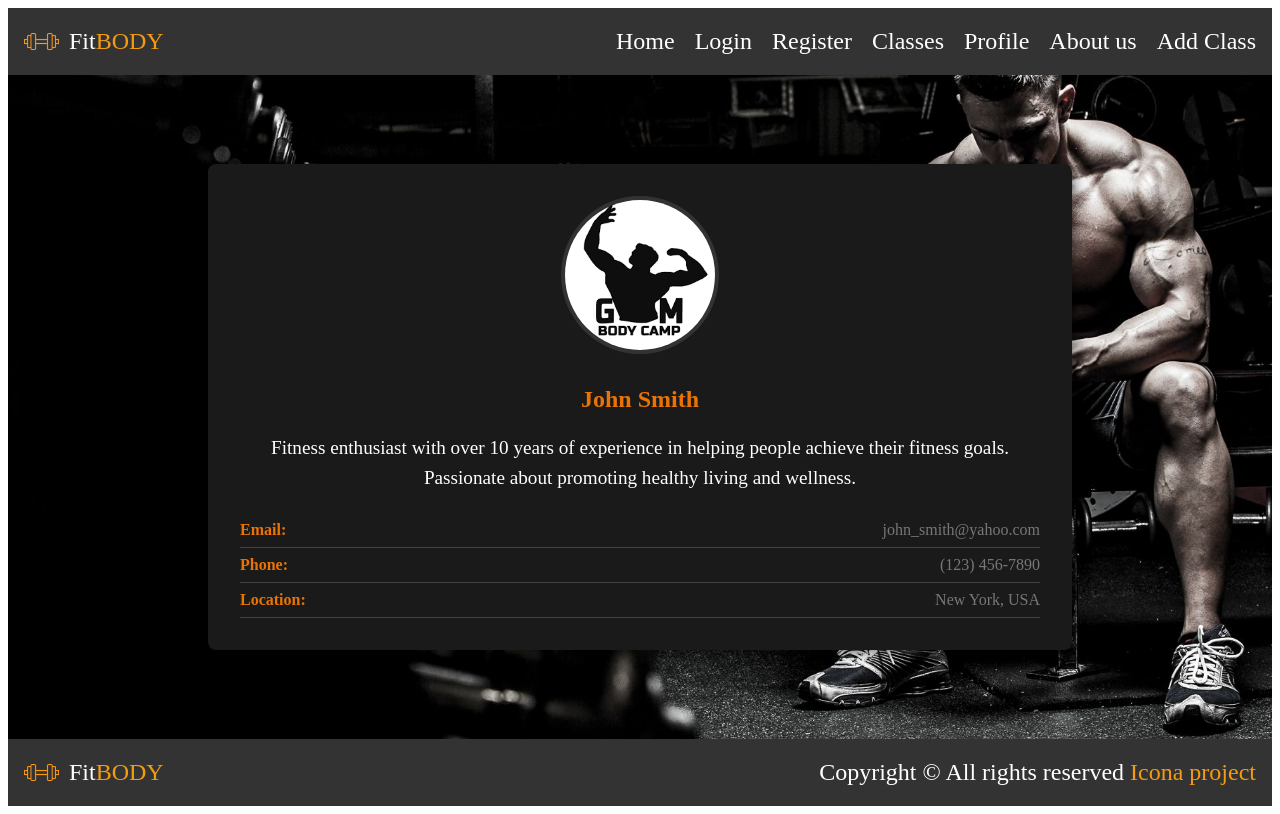
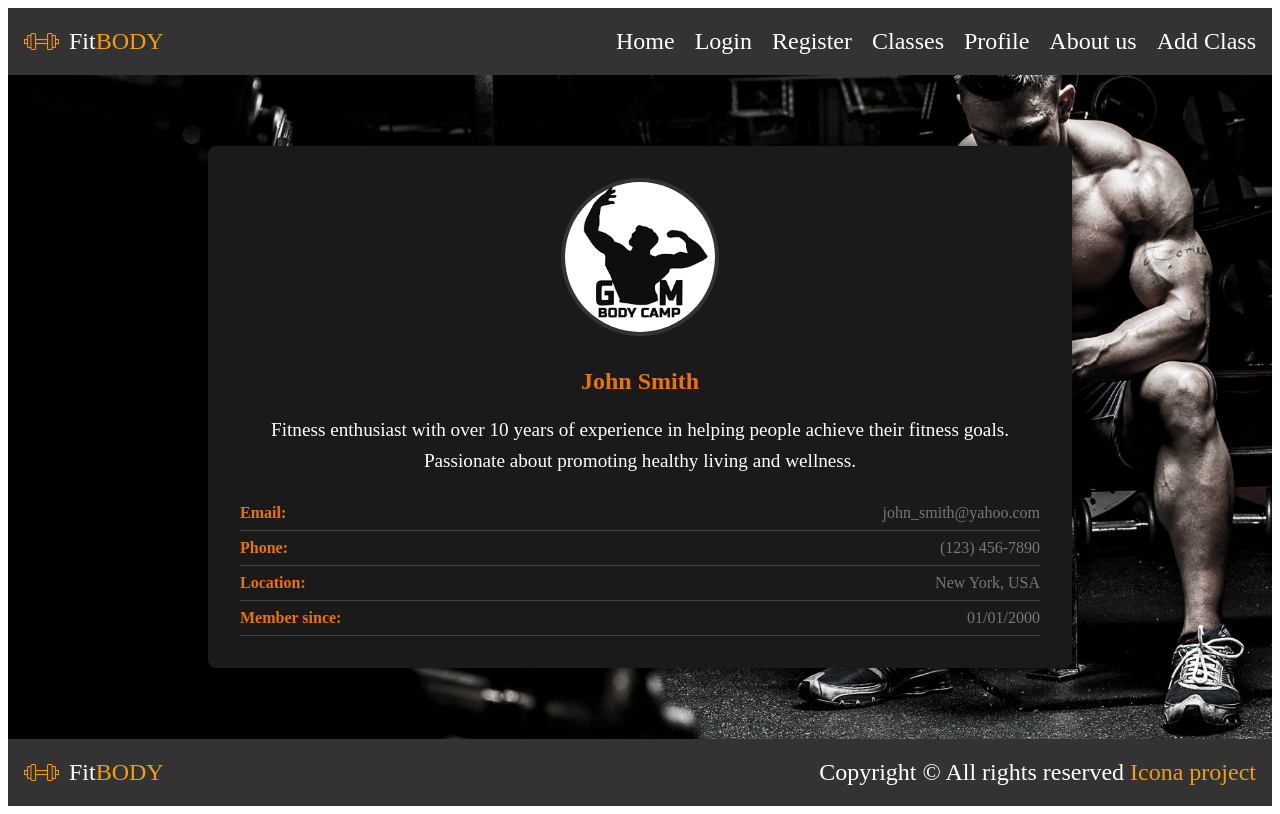
Before and after one commit to icona99/FitBody, a React (Vite) app: page /profile in a window 1280 px wide. Built offline with nearby package versions, Linux system fonts and the light colour scheme.

Commit message:
Update Profile.jsx

```diff
--- a/src/components/Profile.jsx
+++ b/src/components/Profile.jsx
@@ -24,6 +24,10 @@ const Profile = () => {
               <span className="info-label">Location:</span>
               <span className="info-value">New York, USA</span>
             </div>
+            <div className="info-item">
+              <span className="info-label">Member since:</span>
+              <span className="info-value">01/01/2000</span>
+            </div>
           </div>
         </div>
       </section>
```
